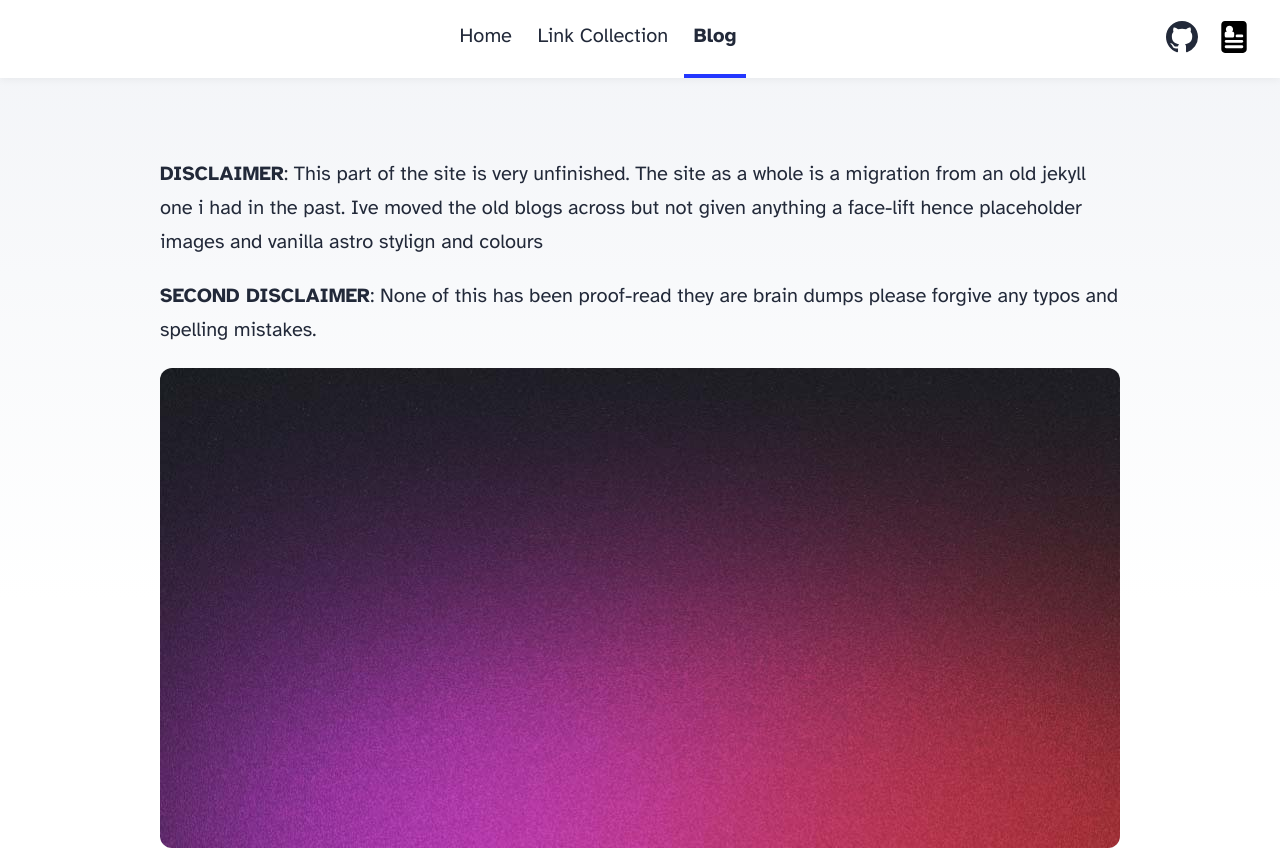
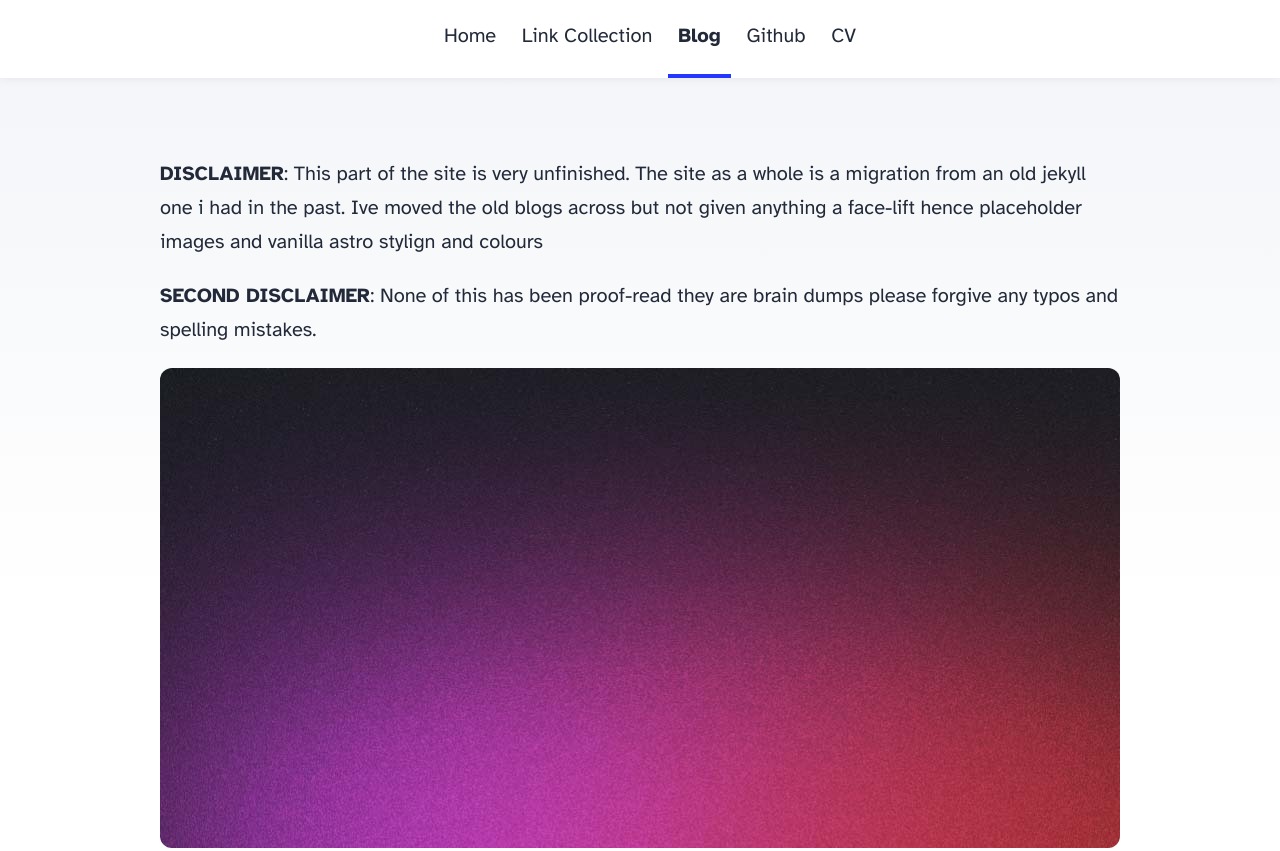
Before and after one commit to Mcphylus12/mcphylus12.github.io, an Astro site: page /blog in a window 1280 px wide. Shown: the top 851 px of the page. Built offline with nearby package versions, Linux system fonts and the light colour scheme; Astro itself is replaced by a stand-in of ours.

Commit message:
better links

```diff
--- a/src/components/Header.astro
+++ b/src/components/Header.astro
@@ -10,33 +10,10 @@ import HeaderLink from './HeaderLink.astro';
 			<HeaderLink href="/">Home</HeaderLink>
 			<HeaderLink href="/links">Link Collection</HeaderLink>
 			<HeaderLink href="/blog">Blog</HeaderLink>
+			<HeaderLink href="https://github.com/Mcphylus12/">Github</HeaderLink>
+			<HeaderLink href="https://docs.google.com/document/d/1WOGr-EmWnWburm_ngnLansSuIYUDTqEfIN1Dw3bPrqQ/edit?usp=sharing">CV</HeaderLink>
 		</div>
 		<div class="social-links">
-			<a href="https://github.com/Mcphylus12/" target="_blank">
-				<span class="sr-only">Go to my GitHub repo</span>
-				<svg viewBox="0 0 16 16" aria-hidden="true" width="32" height="32"
-					><path
-						fill="currentColor"
-						d="M8 0C3.58 0 0 3.58 0 8c0 3.54 2.29 6.53 5.47 7.59.4.07.55-.17.55-.38 0-.19-.01-.82-.01-1.49-2.01.37-2.53-.49-2.69-.94-.09-.23-.48-.94-.82-1.13-.28-.15-.68-.52-.01-.53.63-.01 1.08.58 1.23.82.72 1.21 1.87.87 2.33.66.07-.52.28-.87.51-1.07-1.78-.2-3.64-.89-3.64-3.95 0-.87.31-1.59.82-2.15-.08-.2-.36-1.02.08-2.12 0 0 .67-.21 2.2.82.64-.18 1.32-.27 2-.27.68 0 1.36.09 2 .27 1.53-1.04 2.2-.82 2.2-.82.44 1.1.16 1.92.08 2.12.51.56.82 1.27.82 2.15 0 3.07-1.87 3.75-3.65 3.95.29.25.54.73.54 1.48 0 1.07-.01 1.93-.01 2.2 0 .21.15.46.55.38A8.012 8.012 0 0 0 16 8c0-4.42-3.58-8-8-8z"
-					></path></svg
-				>
-			</a>
-			<a href="https://docs.google.com/document/d/1WOGr-EmWnWburm_ngnLansSuIYUDTqEfIN1Dw3bPrqQ/edit?usp=sharing" target="_blank">
-				<span class="sr-only">View my up to date CV in google drive</span>
-<svg fill="#000000" version="1.1" id="Capa_1" xmlns="http://www.w3.org/2000/svg" xmlns:xlink="http://www.w3.org/1999/xlink"
-	 width="32" height="32" viewBox="0 0 43.916 43.916"
-	 xml:space="preserve">
-<g>
-	<path d="M34.395,0H9.522c-2.762,0-5,2.239-5,5v33.916c0,2.761,2.238,5,5,5h24.871c2.762,0,5-2.239,5-5V5
-		C39.395,2.239,37.154,0,34.395,0z M9.208,16.855c0-1.172,0.951-2.121,2.121-2.121h0.742c-0.791-0.874-1.277-2.03-1.277-3.304
-		c0-2.723,2.209-4.931,4.932-4.931c2.725,0,4.932,2.207,4.932,4.932c0,1.272-0.486,2.429-1.279,3.303h0.709
-		c1.172,0,2.121,0.949,2.121,2.121v3.578c0,1.122-0.875,2.03-1.975,2.106h-9.051c-1.1-0.076-1.975-0.984-1.975-2.106V16.855
-		L9.208,16.855z M32.708,37.416h-21.5c-1.104,0-2-0.896-2-2s0.896-2,2-2h21.5c1.104,0,2,0.896,2,2S33.812,37.416,32.708,37.416z
-		 M32.708,29.916h-21.5c-1.104,0-2-0.896-2-2s0.896-2,2-2h21.5c1.104,0,2,0.896,2,2S33.812,29.916,32.708,29.916z M32.708,22.416
-		h-6.5c-1.104,0-2-0.896-2-2c0-1.104,0.896-2,2-2h6.5c1.104,0,2,0.896,2,2C34.708,21.52,33.812,22.416,32.708,22.416z"/>
-</g>
-</svg>
-			</a>
 		</div>
 	</nav>
 </header>
```
